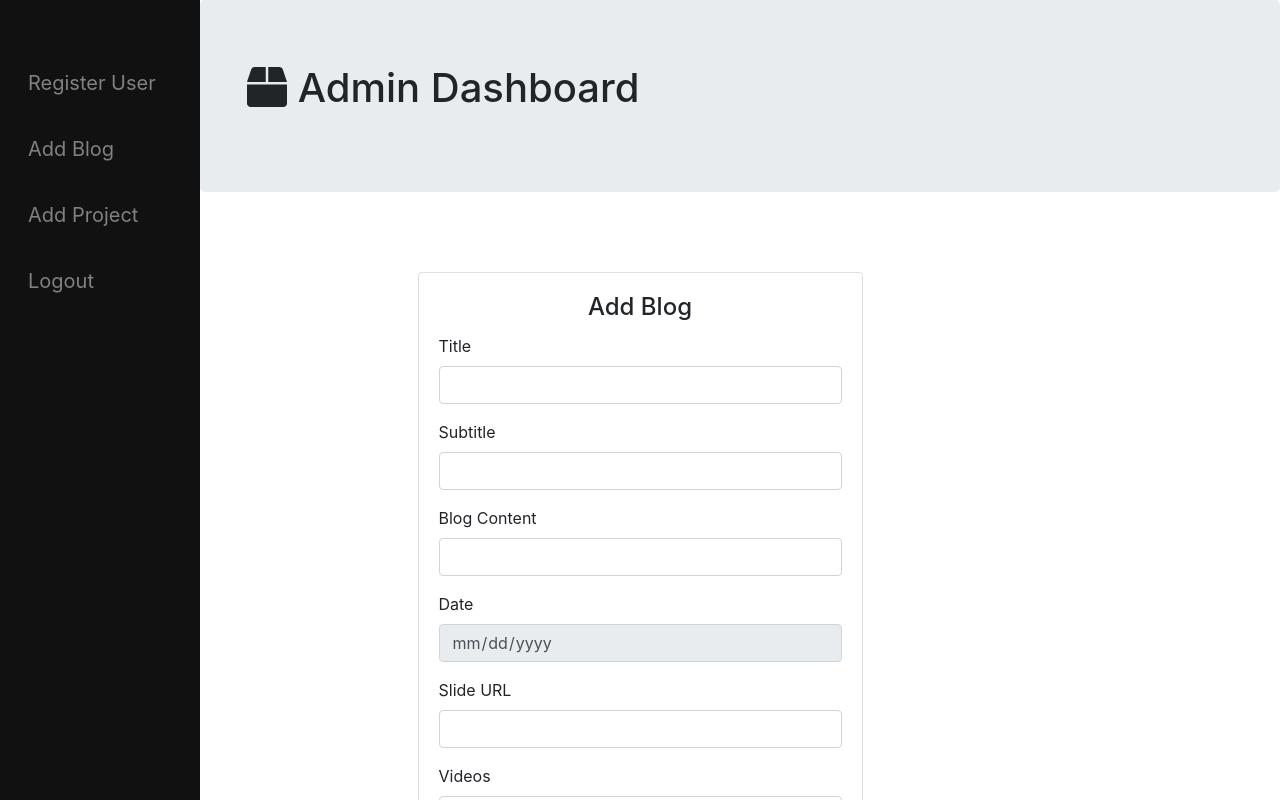
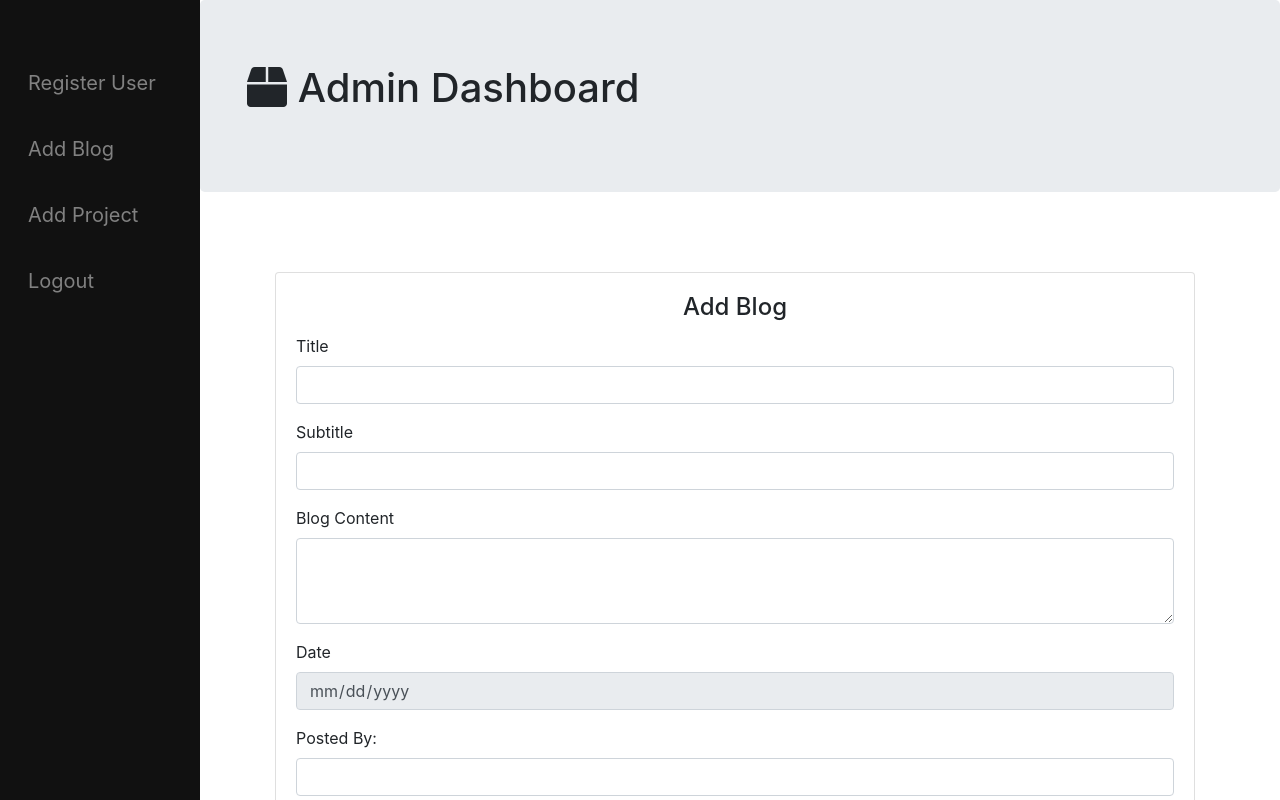
Before and after one commit to anuraggharat/Nikhil-Comforts-Admin, a React (Create React App) app: page /AddBlog in a window 1280 px wide. Shown: the top 800 px of the page. Built offline with nearby package versions, Linux system fonts and the light colour scheme; sample sign-in values are in the browser's storage.

Commit message:
card changed

```diff
--- /dev/null
+++ b/src/ApiCalls.js
@@ -0,0 +1,11 @@
+import axios from 'axios';
+import { API_URL } from './url'
+
+
+export const postblog=async(data)=>{
+    console.log(data)
+    const res=await axios.post(API_URL + "/blogs/addBlog", data)
+    console.log('====================================');
+    console.log(res);
+    console.log('====================================');
+}
--- a/src/shared/add_blog/add_blog.js
+++ b/src/shared/add_blog/add_blog.js
@@ -1,156 +1,156 @@
-import React, { Component } from 'react';
+import React, { useState } from 'react';
 import Sidebar from '../../Sidebar/Sidebar';
 import Header from '../../header/header';
-import axios from 'axios';
-import { API_URL } from '../../url'
+import {postblog} from '../../ApiCalls'
 
+export default function AddBlog() {
+    const [values,setValues] =useState({
+        title: "",
+        subtitle: "",
+        blog_content: "",
+        posted_by: "",
+        article_by: "",
+        file:null,
+        upload_date: new Date(),
+    })
 
-class AddBlog extends Component {
-    constructor(propos) {
-        super(propos);
-        var date = new Date();
-        // if (date.getMonth() < 10)
-        //     var mm = '0' + (date.getMonth() + 1);
-        // else
-        //     var mm = date.getMonth() + 1;
+    const {title,subtitle,blog_content,posted_by,article_by,file,upload_date} = values
+    const [loading,setLoading]=useState(false)
+    const [response,setResponse]=useState('')
 
-        // var year = date.getFullYear();
-        // var date = date.getDate();
-        this.state = {
-            title: "",
-            subtitle: "",
-            blog_content: "",
-            slide_url: "",
-            videos: "",
-            upload_date: date
-          };
-          this.onSubmit = this.onSubmit.bind(this);
+    const change=(event)=>{
+        const name=event.target.name
+        const value=event.target.value
+        setValues({
+            ...values,
+            [name]:value
+        })
 
     }
 
-
-    change = e => {
-        this.setState({
-          [e.target.name]: e.target.value
-        });
-      };
-
-    async onSubmit(e) {
+    const handleFile=(event)=>{
+        setValues({...values,file:event.target.files[0]})
+    }
+    console.log(values)
+    const  onSubmit=(e)=> {
         e.preventDefault();
-        const data = {
-            title: this.state.title,
-            subtitle: this.state.subtitle,
-            blog_content: this.state.blog_content,
-            slide_url: this.state.slide_url,
-            videos: this.state.videos,
-            uploadDate: this.state.upload_date
-        }
-        axios.post(API_URL + "/blogs/addBlog", { data })
-            .then(res => {
-                console.log(res.data.message);
-                window.location.reload(false);
-            })
+        const data = new FormData()
+        data.append('file',file)
+        data.append("title",title );
+        data.append("subtitle",subtitle );
+        data.append("blog_content",blog_content );
+        data.append("posted_by",posted_by );
+        data.append("article_by",article_by );
+        data.append("upload_date",upload_date );
+        postblog(data)
     }
 
-    render () {
-        return (
-            <div>
+
+    return (
+<div>
                 <Header></Header>
                 <Sidebar></Sidebar>
-                <div class="container">
-                <div class="row">
-                    <div class="col-sm-9 col-md-7 col-lg-5 mx-auto">
-                    <div class="card card-signin my-5">
-                        <div class="card-body">
-                        <h4 class="card-title text-center">Add Blog</h4>
-                        <form class = "form-signin" method="POST">
-                            <div class="form-group">
-                            <label for="email">Title</label>
+                <div className="container">
+                <div className="row">
+                    <div className="col-sm-12 col-md-7 col-lg-10 ml-auto">
+                    <div className="card card-signin my-5">
+                        <div className="card-body">
+                        <h4 className="card-title text-center">Add Blog</h4>
+                        <form className = "form-signin" encType = "multipart/form-data" >
+
+                            <div className="form-group">
+                            <label htmlFor="email">Title</label>
                             <input
                                 id="title"
                                 type="text"
-                                class="form-control"
+                                className="form-control"
                                 name="title"
-                                value={this.state.title}
-                                onChange={e => this.change(e)}
+                                value={title}
+                                onChange={e =>change(e)}
                                 required
                             />
                             </div>
 
-                            <div class="form-group">
-                            <label for="subtitle">
+                            <div className="form-group">
+                            <label htmlFor="subtitle">
                                 Subtitle
                             </label>
                             <input
                                 id="subtitle"
                                 type="text"
-                                class="form-control"
+                                className="form-control"
                                 name="subtitle"
-                                value={this.state.subtitle}
-                                onChange={e => this.change(e)}
+                                value={subtitle}
+                                onChange={e => change(e)}
                                 required
                             />
                             </div>
-                            <div class="form-group">
-                            <label for="blog_content">
+                            <div className="form-group">
+
+                            <label htmlFor="blog_content">
                                 Blog Content
                             </label>
-                            <input
+                            <textarea
+                                className="form-control"
                                 id="blog_content"
-                                type="text"
-                                class="form-control"
+                                rows="3"
                                 name="blog_content"
-                                value={this.state.blog_content}
-                                onChange={e => this.change(e)}
-                                required
-                            />
+                                value={blog_content}
+                                onChange={e =>change(e)}
+                                required></textarea>
+
+
                             </div>
-                            <div class="form-group">
-                            <label for="blog_content">
+                            <div className="form-group">
+                            <label htmlFor="blog_content">
                                 Date
                             </label>
                             <input
                                 id="upload_date"
                                 type="date"
-                                class="form-control"
+                                className="form-control"
                                 name="upload_date"
-                                value={this.state.upload_date}
-                                onChange={e => this.change(e)}
+                                value={upload_date}
+                                onChange={e => change(e)}
                                 disabled
                             />
                             </div>
-                            <div class="form-group">
-                            <label for="slide_url">
-                                Slide URL
+                            <div className="form-group">
+                            <label htmlFor="posted_by">
+                                Posted By:
                             </label>
                             <input
-                                id="slide_url"
+                                id="posted_by"
                                 type="text"
-                                class="form-control"
-                                name="slide_url"
-                                value={this.state.slide_url}
-                                onChange={e => this.change(e)}
+                                className="form-control"
+                                name="posted_by"
+                                value={posted_by}
+                                onChange={e =>change(e)}
                                 required
                             />
                             </div>
-                            <div class="form-group">
-                            <label for="videos">
-                                Videos
+                            <div className="form-group">
+                            <label htmlFor="article_by">
+                                Written By:
                             </label>
                             <input
-                                id="videos"
+                                id="article_by"
                                 type="text"
-                                class="form-control"
-                                name="videos"
-                                value={this.state.videos}
-                                onChange={e => this.change(e)}
+                                className="form-control"
+                                name="article_by"
+                                value={article_by}
+                                onChange={e =>change(e)}
                                 required
                             />
                             </div>
-                            <div class="form-group no-margin">
+                            <div className="custom-file">
+                            <input type="file" className="custom-file-input" id="image_path" name="file" onChange={handleFile}  />
+                            <label className="custom-file-label" htmlFor="image_path">Choose Image</label>
+                            </div>
+                            <div className="form-group mt-5">
                             <button
-                                class="btn btn-info btn-block"
-                                onClick={e => this.onSubmit(e)}
+                                className="btn btn-info btn-block"
+                                onClick={e => onSubmit(e)}
                             >
                                 Add
                             </button>
@@ -162,10 +162,5 @@ class AddBlog extends Component {
                 </div>
             </div>
             </div>
-        );
-    }
+    )
 }
-
-
-
-export default AddBlog;
```
